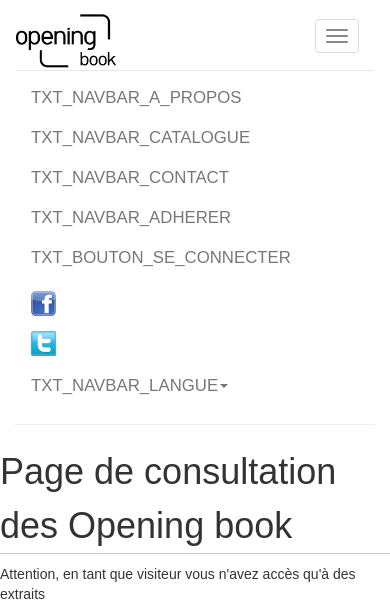
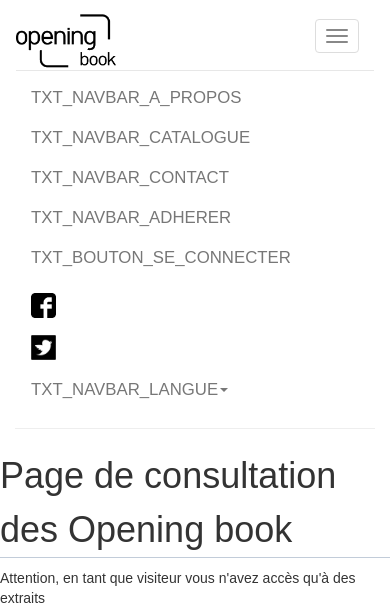
Before and after one commit to Doramadaire/opening_website, a PHP site: page /opening_website/views/book_viewer.php in a window 390 px wide, after a click on "Toggle navigation"; the page is wider, and only the part inside the window is pictured. Shown: the top 610 px of that part. Run offline with PHP 8.4, Linux system fonts and the light colour scheme; data that the repository does not hold is empty; some libraries are stand-ins or nearby versions.

Commit message:
navbar responsive et logos fb twitter

```diff
--- a/controllers/user_management.php
+++ b/controllers/user_management.php
@@ -49,7 +49,7 @@
 Nous vous souhaitons une agréable consultation de notre collection\n
 \n
 ---------------\n
-Ceci est un mail automatique, Merci de ne pas y répondre.\n".'</PRE>'.'<img style="float: right;"'." src='http://beta.opening-book.eu/assets/mini_logo.jpg'>";
+Ceci est un mail automatique, Merci de ne pas y répondre.\n".'</PRE>'.'<img style="float: right;"'." src='http://beta.opening-book.eu/assets/mini_logo.jpg' width='80px' height='47px'>";
 
 					mail($destinataire, '=?UTF-8?B?'.base64_encode($sujet).'?=', $message, $headers) ; // Envoi du mail
 					return true;
--- a/css/header.css
+++ b/css/header.css
@@ -31,12 +31,12 @@
 }
 
 .social {
-	margin-top: -5px;   /* pour positionner la hauteur des logo */
+	margin-top: -3px;   /* pour positionner la hauteur des logos twitter et fb */
 
 }
 /* pour enlever la navbar sur 2 lignes. la valeur max-width indique à quel moment les boutons
   disparaissent dans le menu déroulant */
- @media (max-width:1000px){
+ @media (max-width:942px){
     .navbar-header {
         float: none;
     }
--- a/views/include/header.php
+++ b/views/include/header.php
@@ -63,8 +63,12 @@
 
           <!-- Les éléments de droite de la navbar -->
           <ul class="nav navbar-nav navbar-right">
-            <li><a class="social" href="https://www.facebook.com/opening-book-872866662728445/" target="_blank"><img  src="assets/fb.png" width="25" height="25"></a></li>
-		    <li><a class="social" href="https://twitter.com/opening_asso" target="_blank" ><img src="assets/tw.png" width="25" height="25"></a></li>
+            <li><a class="social" href="https://www.facebook.com/opening-book-872866662728445/" target="_blank">
+              <img  src="assets/facebook.jpg" width="25" height="25">
+            </a></li>
+		        <li><a class="social" href="https://twitter.com/opening_asso" target="_blank">
+              <img src="assets/twitter.png" width="25" height="25">
+            </a></li>
             <li class="dropdown">
               <a href="#" class="dropdown-toggle" data-toggle="dropdown" role="button" aria-haspopup="true" aria-expanded="false"><?php echo TXT_NAVBAR_LANGUE; ?><span class="caret"></span></a>
               <ul class="dropdown-menu">
```
Also changed, not shown: assets/facebook.jpg (added), assets/twitter.png (added), 1 other file.
